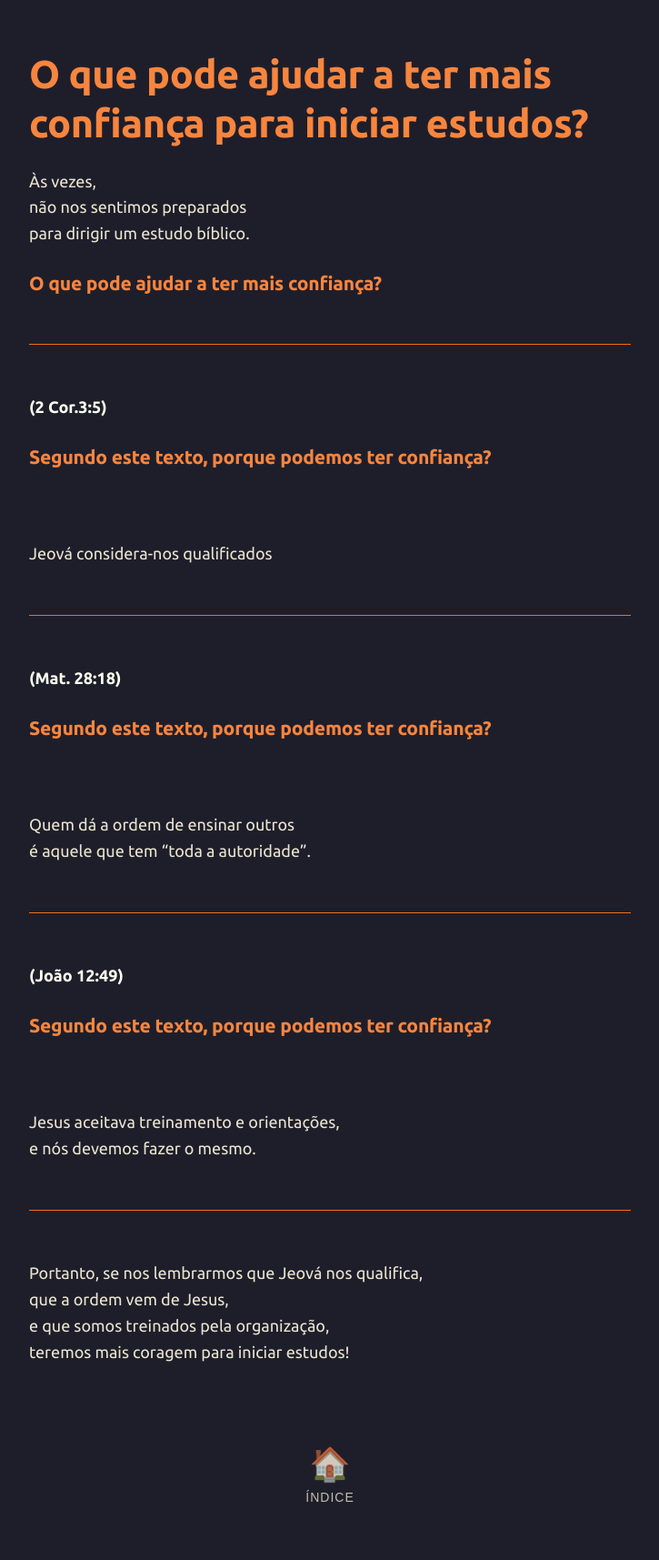
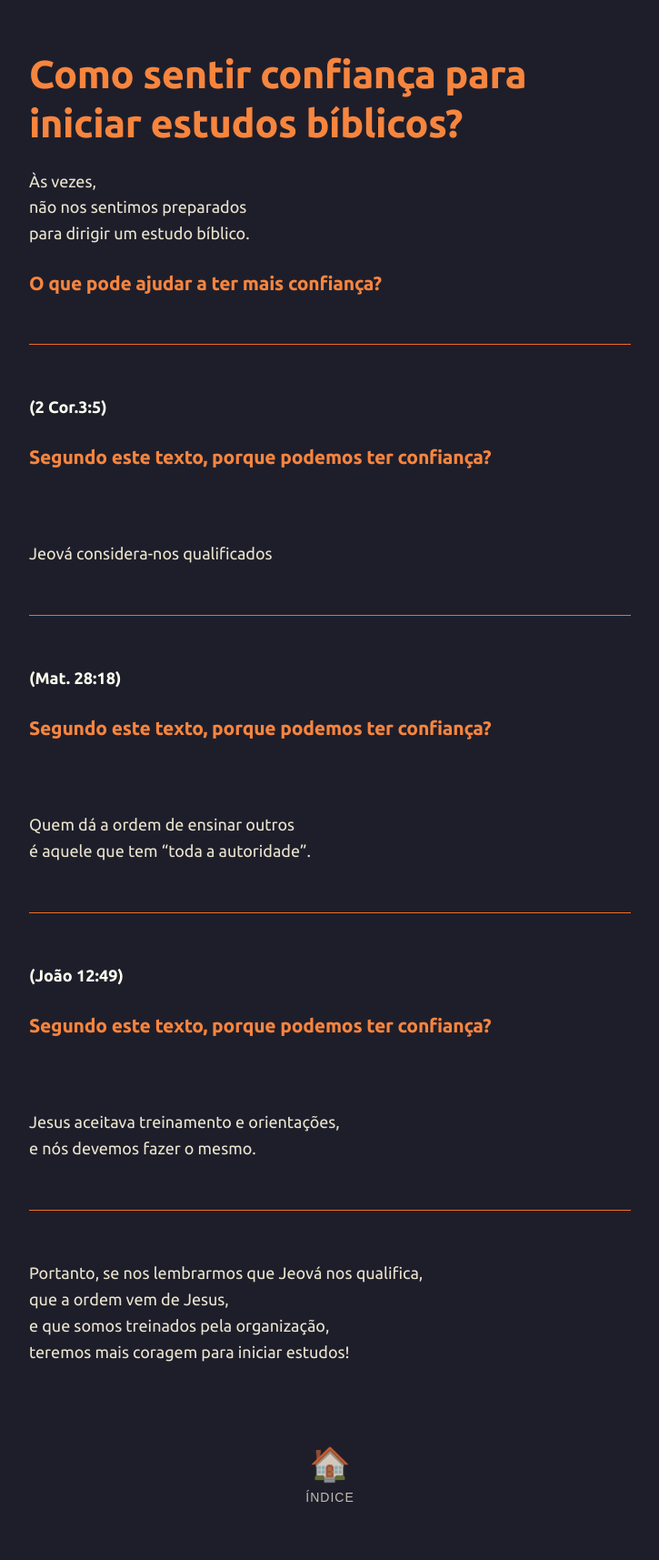
Before and after one commit to joaquim-capitao/jw, a Jekyll site: the page built from saidas/004-saida.md, in a window 1280 px wide. Shown: the whole page at 91% size, without its empty margins (277-1002 px from the left). Built offline with Jekyll 4.4.1, drawn with Linux system fonts in a browser that asks for light colours; our own code applies the rules of GitHub Pages for plain Markdown files.

Commit message:
Update title for confidence in biblical studies

```diff
--- a/saidas/004-saida.md
+++ b/saidas/004-saida.md
@@ -1,4 +1,5 @@
-# O que pode ajudar a ter mais confiança para iniciar estudos?
+
+# Como sentir confiança para iniciar estudos bíblicos?
 
 Às vezes,
 não nos sentimos preparados
```
